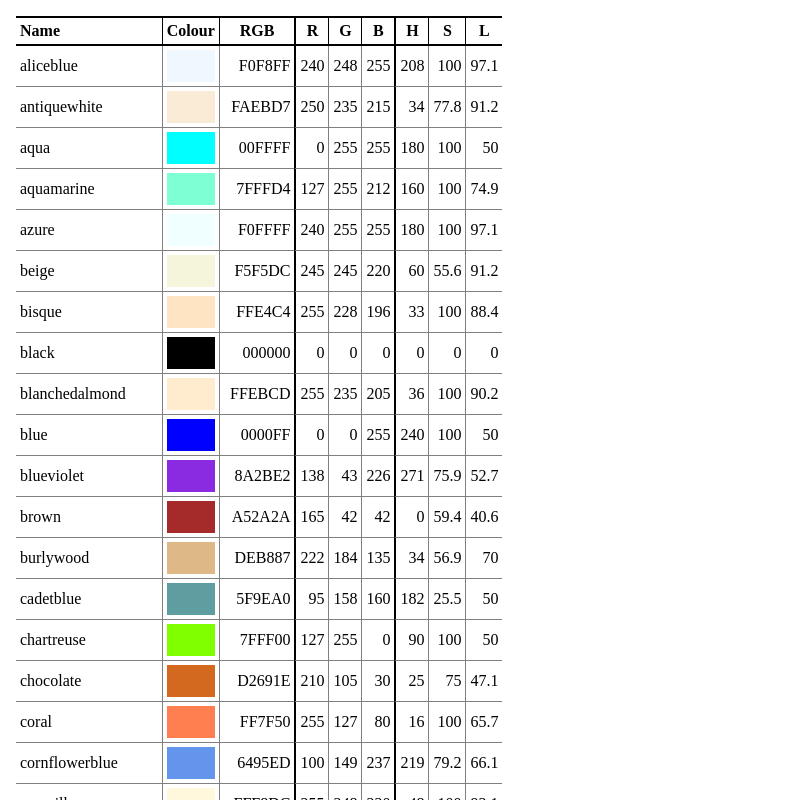
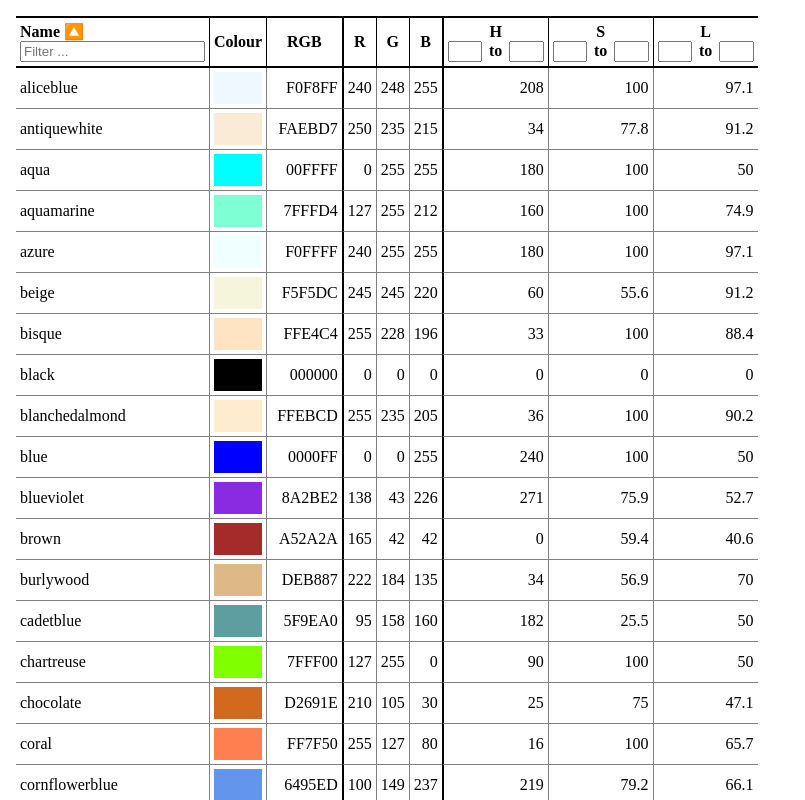
Before and after one commit to bengtan/css-named-colours-picker, a React app: page / in a window 1280 px wide. Shown: the top 800 px of the page, without its empty margins (0-805 px from the left). Built offline with nearby package versions, Linux system fonts and the light colour scheme.

Commit message:
Add filters. Other minor related stuff.

```diff
--- a/assets/css/style.css
+++ b/assets/css/style.css
@@ -9,3 +9,7 @@ th.column-h, td.column-h, th.column-r, td.column-r { border-left: 2px solid blac
 .rendered-colour { height: 2em; }
 
 td.column-hex { text-transform: uppercase; }
+
+.number-range-filter-widget input { width: 2em; }
+.number-range-filter-widget input:first-of-type { margin-right: 0.5em; }
+.number-range-filter-widget input:last-of-type { margin-left: 0.5em; }
--- a/src/App.tsx
+++ b/src/App.tsx
@@ -3,7 +3,7 @@
  */
 
 import * as React from 'react'
-import { Row, Column, useTable, useFilters, useSortBy, usePagination } from 'react-table'
+import { Row, useTable, useFilters, useSortBy } from 'react-table'
 
 type Colour = {
     label: string
@@ -226,31 +226,35 @@ function augmentColours() {
     }
 }
 
-function renderColour(data: any) {
-    return <div className="rendered-colour" style={{backgroundColor: `#${data.row.original.hex}`}}>&nbsp;</div>
-}
-
 export default function App() {
     const data = React.useMemo(() => {
         augmentColours()
         return colours0
     }, [])
     const columns = React.useMemo(() => [
-        { Header: 'Name', accessor: 'label' },
-        { Header: 'Colour', id: 'colour', Cell: renderColour },
-        { Header: 'RGB', accessor: 'hex' },
-        { Header: 'R', accessor: 'r' },
-        { Header: 'G', accessor: 'g' },
-        { Header: 'B', accessor: 'b' },
-        { Header: 'H', accessor: 'h' },
-        { Header: 'S', accessor: 's' },
-        { Header: 'L', accessor: 'l' },
+        { Header: 'Name', accessor: 'label', Filter: TextFilterWidget },
+        { Header: 'Colour', id: 'colour', disableFilters: true, disableSortBy: true, Cell: renderColour },
+        { Header: 'RGB', accessor: 'hex', disableFilters: true, disableSortBy: true },
+        { Header: 'R', accessor: 'r', disableFilters: true },
+        { Header: 'G', accessor: 'g', disableFilters: true },
+        { Header: 'B', accessor: 'b', disableFilters: true },
+        { Header: 'H', accessor: 'h', Filter: NumberRangeFilterWidget, filter: 'circular-range' },
+        { Header: 'S', accessor: 's', Filter: NumberRangeFilterWidget, filter: 'range' },
+        { Header: 'L', accessor: 'l', Filter: NumberRangeFilterWidget, filter: 'range' },
     ], [])
 
     const table = useTable({
         columns,
         data,
-    } as any, /*useFilters,*/ useSortBy)
+        filterTypes: {
+            'range': numberRangeFilter,
+            'circular-range': numberCircularRangeFilter,
+        },
+        disableSortRemove: true,
+        initialState: {
+            sortBy: [{id: 'label'}]
+        }
+    } as any, useFilters, useSortBy)
 
     return <table {...table.getTableProps()}>
         <thead>
@@ -292,3 +296,86 @@ export default function App() {
         </tbody>
     </table>
 }
+
+function TextFilterWidget({column: { filterValue, setFilter }}: any) {
+    return (
+        <input
+            value={filterValue || ''}
+            onChange={e => {
+                setFilter(e.target.value || undefined) // Set undefined to remove the filter entirely
+            }}
+            placeholder='Filter ...'
+        />
+    )
+}
+
+function NumberRangeFilterWidget({column: { filterValue = [], setFilter }}: any) {
+    return <div className="number-range-filter-widget">
+        <input
+            value={filterValue[0] || ''}
+            onChange={e => {
+                const val = e.target.value
+                setFilter((old = []) => [val ? parseInt(val, 10) : undefined, old[1]])
+            }}
+        />
+        to
+        <input
+            value={filterValue[1] || ''}
+            onChange={e => {
+                const val = e.target.value
+                setFilter((old = []) => [old[0], val ? parseInt(val, 10) : undefined])
+            }}
+        />
+    </div>
+}
+
+function numberRangeFilter(rows: Array<Row>, ids: Array<String>, filterValue: Array<Number | undefined>) {
+    if (filterValue[0] === undefined && filterValue[1] === undefined) {
+        return rows
+    }
+
+    const min = filterValue[0] === undefined ? Number.MIN_SAFE_INTEGER : filterValue[0]
+    const max = filterValue[1] === undefined ? Number.MAX_SAFE_INTEGER : filterValue[1]
+
+    ids.forEach((key: any) => {
+        rows = rows.filter(row => {
+            const value = row.values[key]
+            return value >= min && value <= max
+        })
+    })
+
+    return rows
+}
+
+function numberCircularRangeFilter(rows: Array<Row>, ids: Array<String>, filterValue: Array<Number | undefined>) {
+    if (filterValue[0] === undefined && filterValue[1] === undefined) {
+        return rows
+    }
+
+    const min = filterValue[0] === undefined ? Number.MIN_SAFE_INTEGER : filterValue[0]
+    const max = filterValue[1] === undefined ? Number.MAX_SAFE_INTEGER : filterValue[1]
+
+    if (min <= max) {
+        ids.forEach((key: any) => {
+            rows = rows.filter(row => {
+                const value = row.values[key]
+                return value >= min && value <= max
+            })
+        })
+    }
+    else {
+        // circular
+        ids.forEach((key: any) => {
+            rows = rows.filter(row => {
+                const value = row.values[key]
+                return value >= min || value <= max
+            })
+        })
+    }
+
+    return rows
+}
+
+function renderColour(data: any) {
+    return <div className="rendered-colour" style={{backgroundColor: `#${data.row.original.hex}`}}>&nbsp;</div>
+}
```
